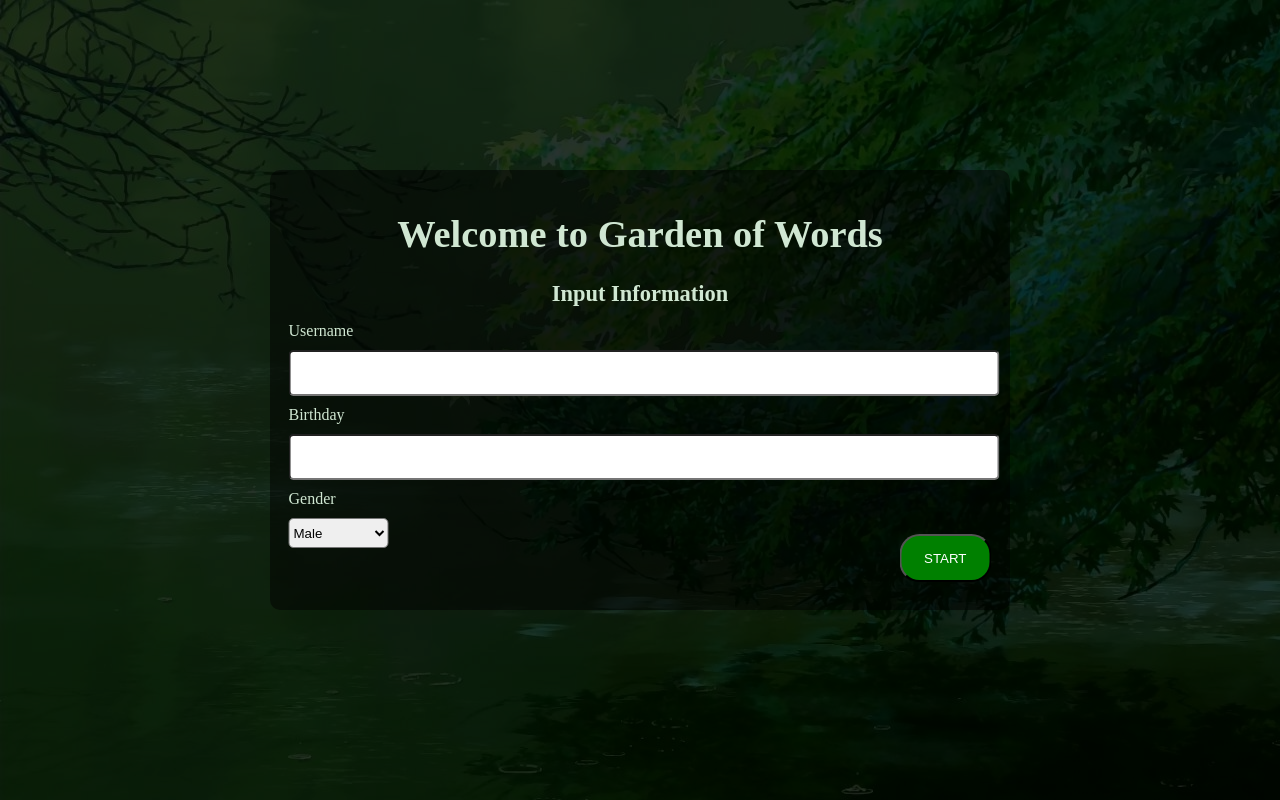
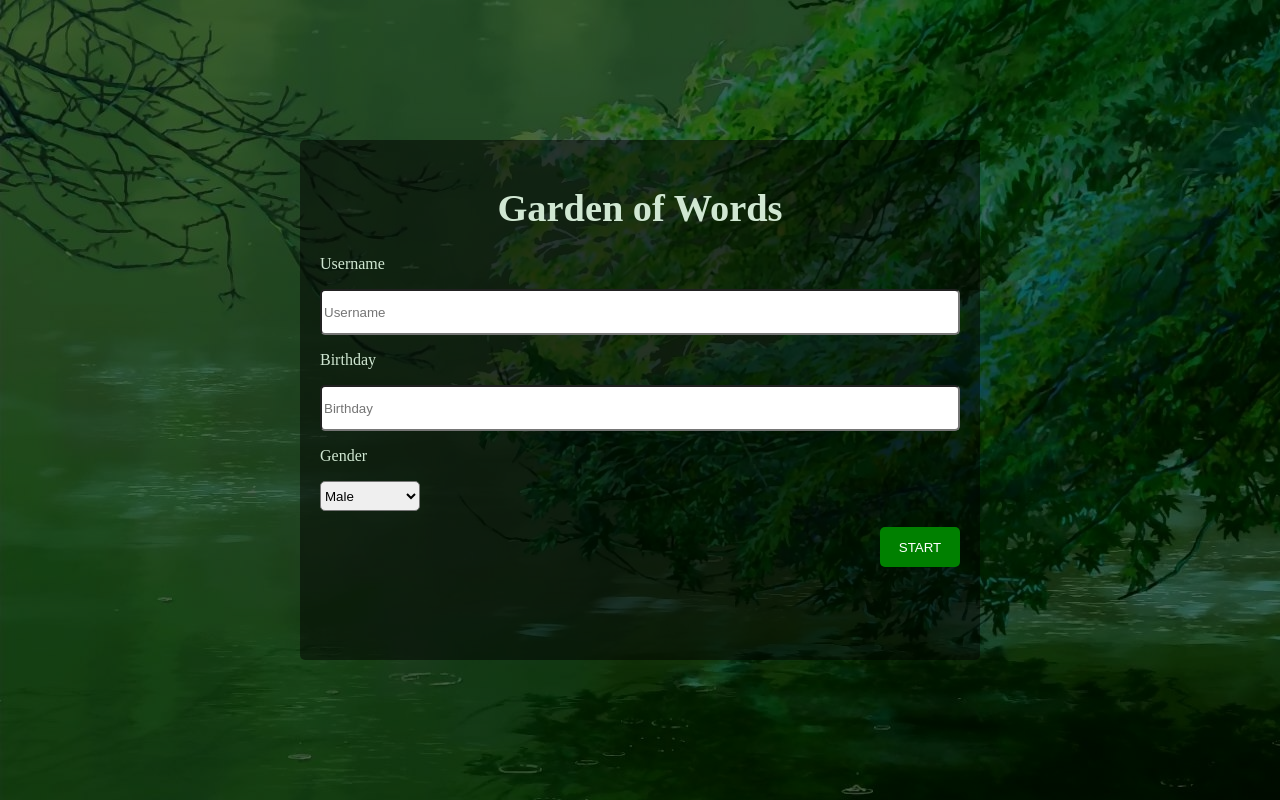
Before and after one commit to rysilla2/ReadBetweenLines, a plain HTML site: page features/welcome/welcome-screen.html in a window 1280 px wide. Drawn offline with nearby package versions, Linux system fonts and the light colour scheme.

Commit message:
Changed naming style of classes and organized css file

```diff
--- a/features/welcome/welcome-screen-script.js
+++ b/features/welcome/welcome-screen-script.js
@@ -1,10 +1,16 @@
 /* implementation to get the Age of the user based on the selected birthdate from the calendar */
 function calculateAge() {
-  const selectedDate = new Date(document.getElementById("Birthday").value);
+  const selectedDate = new Date(document.getElementById("birthday").value);
   const currentDate = new Date();
   const age = Math.floor(
     (currentDate - selectedDate) / (365.25 * 24 * 60 * 60 * 1000)
   );
+  if (age < 4) {
+    alert('This is temporary but this indicates your age is too low')
+  }
+}
+
+const getDifficulty = (age) => {
 
   let difficulty = "";
 
@@ -16,9 +22,10 @@ function calculateAge() {
   } else {
     difficulty = "Philosopher";
   }
-
-  document.getElementById("age").textContent = `Age: ${age} years`;
-  document.getElementById("difficulty").textContent = `You are a ${difficulty}`;
 }
 
-flatpickr("#Birthday", {});
+flatpickr("#birthday", {});
+
+// const onStart = () => {
+//   if
+// }
--- a/features/welcome/welcome-screen-style.css
+++ b/features/welcome/welcome-screen-style.css
@@ -1,87 +1,66 @@
-* {
-  margin: 5;
-  padding: 5;
-  font-family: comic "Gill Sans", "Gill Sans MT", Calibri, "Trebuchet MS",
-    sans-serif;
+body {
+  background-image: url("background.jpg");
+  background-size: auto;
+  background-position: auto;
+  margin: 0;
+}
+/* THIS IS TO MAKE THE BACKGROUND IMAGE TRANSPARENT(the linear gradient does not really work) */
+.transparent-screen {
+  background: rgba(0, 0, 0, 0.6);
+  position: absolute;
+  width: 100vw;
+  height: 100vh;
+  display: flex;
+  flex-wrap: wrap;
+  justify-content: center;
+  align-content: center;
 }
 
 /* THIS IS FOR THE BOX ENCAPSULATING THE USER FORM */
 .container {
   background-color: rgba(0, 0, 0, 0.5);
   padding: 20px;
-  border-radius: 10px;
-  width: 700px;
-  height: 400px;
-  position: absolute;
-  top: calc(50% - 230px);
-  left: 50%;
-  transform: translateX(-50%);
+  border-radius: 5px;
+  width: 50vw;
+  height: 60vh;
+  justify-self: center;
 }
 
-/* THIS IS TO MAKE THE BACKGROUND IMAGE TRANSPARENT(the linear gradient does not really work) */
-.transparent.screen {
-  background: rgba(0, 0, 0, 0.8);
-  position: fixed;
-  top: 0;
-  left: 0;
-  width: 100%;
-  height: 100%;
-}
-
-body {
-  background-image: url("background.jpg");
-  background-size: auto;
-  background-position: auto;
-}
-
-.welcome {
+.main-title {
   color: #d0e7d2;
   font-size: larger;
   width: 100%;
-  position: absolute;
-  top: 20%; /*THIS TOP THINGY IS FOR ADJUSTING POSITION VERTICALLY */
-  left: 50%;
-  transform: translate(-50%, -50%);
   text-align: center;
 }
 
-.user.information.form {
+/* User details */
+.user-information-form {
   display: flex;
   flex-direction: column;
   color: #d0e7d2;
-  max-width: 400px;
-  position: absolute;
-  top: calc(30% + 20px);
-  left: 15%;
-  transform: translateX(-50%);
+  gap: 1em;
 }
 
-.user.information.form label,
-.user.information.form input[type="text"],
-.user.information.form input[type="date"],
-.user.information.form select {
-  margin-bottom: 10px;
-}
-
-.user.information.form input[type="text"] {
-  width: 380%;
+/* Applies to username and birthday text/date inputs */
+.user-information-form input[type="text"] {
   height: 40px;
   border-radius: 5px;
 }
 
-button[value="start"] {
-  background-color: green;
-  color: white;
-  position: absolute;
-  width: 50%;
-  height: 20%;
-  border-radius: 20px;
-  bottom: -10%;
-  left: 330%;
-}
-
-#Gender {
+/* Applied to gender drop down list */
+#gender {
   width: 100px;
   height: 30px;
   border-radius: 5px;
 }
+
+/* Applies to green start button */
+button[value="start"] {
+  background-color: green;
+  color: white;
+  width: 5rem;
+  height: 2.5rem;
+  border-radius: 5px;
+  border: none;
+  align-self: end;
+}
--- a/features/welcome/welcome-screen.html
+++ b/features/welcome/welcome-screen.html
@@ -12,6 +12,7 @@
       href="https://cdn.jsdelivr.net/npm/flatpickr/dist/flatpickr.min.css"
     />
 
+    <link rel="stylesheet" href="../../main-css/main-styles.css" />
     <link rel="stylesheet" href="welcome-screen-style.css" />
 
     <!-- flatpickr | BIRTHDATE Selection Implementation -->
@@ -20,24 +21,23 @@
   </head>
 
   <body>
-    <div class="transparent screen">
+    <div class="transparent-screen">
       <div class="container">
-        <div class="welcome">
-          <h1>Welcome to Garden of Words</h1>
-          <h3>Input Information</h3>
+        <div class="main-title">
+          <h1>Garden of Words</h1>
         </div>
 
         <div>
           <form>
-            <div class="user information form">
+            <div class="user-information-form">
               <label for="username">Username</label>
-              <input id="username" type="text" />
+              <input id="username" type="text"  placeholder="Username"/>
 
-              <label for="Birthday">Birthday</label>
-              <input id="Birthday" onChange="calculateAge()" />
+              <label for="birthday">Birthday</label>
+              <input id="birthday" type="date" onChange="calculateAge()" placeholder="Birthday" />
 
-              <label for="Gender">Gender</label>
-              <select id="Gender">
+              <label for="gender">Gender</label>
+              <select id="gender">
                 <option value="male">Male</option>
                 <option value="female">Female</option>
                 <option value="other">Other</option>
@@ -47,9 +47,9 @@
             </div>
 
             <!-- UNCOMMENT IF FOR TESTING -->
-            <!-- Display age and difficulty
+            <!-- Display age and difficulty -->
             <div id="age"></div>
-            <div id="difficulty"></div> -->
+            <div id="difficulty"></div>
           </form>
         </div>
       </div>
```
